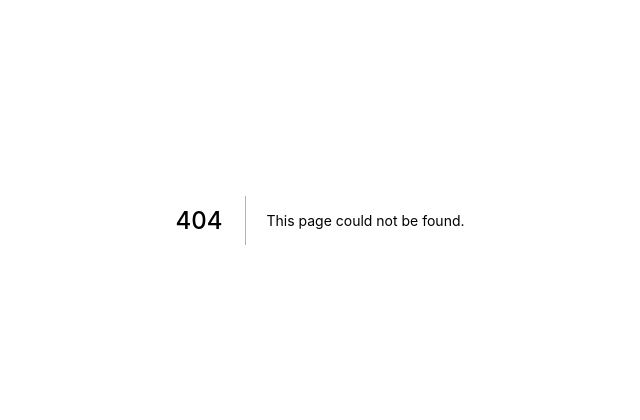
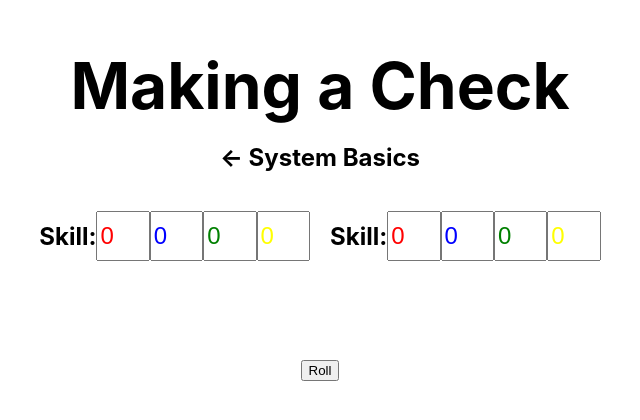
Before and after one commit to robtrizzo/vtt-rpg, a Next.js app: page /guides/making-a-check in a window 1280 px wide. Before the commit this address had no page. Shown: the part 180-600 px from the top of the page, without its empty margins (320-960 px from the left). Built offline with nearby package versions, Linux system fonts and the light colour scheme.

Commit message:
die rolling tool

```diff
--- /dev/null
+++ b/pages/guides/making-a-check.tsx
@@ -0,0 +1,204 @@
+import React from 'react';
+import styles from '../../styles/Home.module.sass';
+export default function MakingACheck() {
+  const [red1, setred1] = React.useState(0);
+  const [blue1, setblue1] = React.useState(0);
+  const [green1, setgreen1] = React.useState(0);
+  const [yellow1, setyellow1] = React.useState(0);
+
+  const [red2, setred2] = React.useState(0);
+  const [blue2, setblue2] = React.useState(0);
+  const [green2, setgreen2] = React.useState(0);
+  const [yellow2, setyellow2] = React.useState(0);
+
+  const [roll1, setRoll1] = React.useState(0);
+  const [roll2, setRoll2] = React.useState(0);
+
+  const red: number[] = [0, 0, 0, 0, 1, 1];
+  const blue: number[] = [0, 0, 0, 0, 1, 1, 1, 1];
+  const green: number[] = [0, 0, 0, 0, 1, 1, 1, 1, 1, 1, 1, 1];
+  const yellow: number[] = [0, 0, 0, 0, 1, 1, 1, 1, 1, 1, 1, 1, 1, 1, 1, 1];
+
+  function roll(n: number, c: number[]) {
+    return Array(n)
+      .fill(0)
+      .reduce((sum, _) => sum + c[Math.floor(Math.random() * c.length)], 0);
+  }
+
+  return (
+    <div className={styles.container}>
+      <main className={styles.main}>
+        <h1 className={styles.title}>Making a Check</h1>
+        <a href="/guides/system-basics">
+          {' '}
+          <h2>&larr; System Basics</h2>{' '}
+        </a>
+        <div className={styles.grid}>
+          <div style={{ margin: '10px' }}>
+            <div
+              style={{
+                display: 'flex',
+                flexDirection: 'row',
+                alignItems: 'center',
+              }}
+            >
+              <h2>Skill: </h2>
+              <input
+                type="number"
+                name="red1"
+                id="red1"
+                style={{
+                  width: '4ch',
+                  fontSize: '1.5em',
+                  height: '50px',
+                  color: 'red',
+                }}
+                value={red1 || 0}
+                onChange={(e) => setred1(parseInt(e.target.value))}
+              />
+              <input
+                type="number"
+                name="blue1"
+                id="blue1"
+                style={{
+                  width: '4ch',
+                  fontSize: '1.5em',
+                  height: '50px',
+                  color: 'blue',
+                }}
+                value={blue1 || 0}
+                onChange={(e) => setblue1(parseInt(e.target.value))}
+              />
+              <input
+                type="number"
+                name="green1"
+                id="green1"
+                style={{
+                  width: '4ch',
+                  fontSize: '1.5em',
+                  height: '50px',
+                  color: 'green',
+                }}
+                value={green1 || 0}
+                onChange={(e) => setgreen1(parseInt(e.target.value))}
+              />
+              <input
+                type="number"
+                name="yellow1"
+                id="yellow1"
+                style={{
+                  width: '4ch',
+                  fontSize: '1.5em',
+                  height: '50px',
+                  color: 'yellow',
+                }}
+                value={yellow1 || 0}
+                onChange={(e) => setyellow1(parseInt(e.target.value))}
+              />
+            </div>
+            <h2
+              style={{
+                color:
+                  roll1 > roll2 ? 'green' : roll1 === roll2 ? 'white' : 'red',
+              }}
+            >
+              {roll1}
+            </h2>
+          </div>
+          <div style={{ margin: '10px' }}>
+            <div
+              style={{
+                display: 'flex',
+                flexDirection: 'row',
+                alignItems: 'center',
+              }}
+            >
+              <h2>Skill: </h2>
+              <input
+                type="number"
+                name="red2"
+                id="red2"
+                style={{
+                  width: '4ch',
+                  fontSize: '1.5em',
+                  height: '50px',
+                  color: 'red',
+                }}
+                value={red2 || 0}
+                onChange={(e) => setred2(parseInt(e.target.value))}
+              />
+              <input
+                type="number"
+                name="blue2"
+                id="blue2"
+                style={{
+                  width: '4ch',
+                  fontSize: '1.5em',
+                  height: '50px',
+                  color: 'blue',
+                }}
+                value={blue2 || 0}
+                onChange={(e) => setblue2(parseInt(e.target.value))}
+              />
+              <input
+                type="number"
+                name="green2"
+                id="green2"
+                style={{
+                  width: '4ch',
+                  fontSize: '1.5em',
+                  height: '50px',
+                  color: 'green',
+                }}
+                value={green2 || 0}
+                onChange={(e) => setgreen2(parseInt(e.target.value))}
+              />
+              <input
+                type="number"
+                name="yellow2"
+                id="yellow2"
+                style={{
+                  width: '4ch',
+                  fontSize: '1.5em',
+                  height: '50px',
+                  color: 'yellow',
+                }}
+                value={yellow2 || 0}
+                onChange={(e) => setyellow2(parseInt(e.target.value))}
+              />
+            </div>
+            <h2
+              style={{
+                color:
+                  roll1 > roll2 ? 'red' : roll1 === roll2 ? 'white' : 'green',
+              }}
+            >
+              {roll2}
+            </h2>
+          </div>
+        </div>
+        <div className={styles.grid}>
+          <button
+            style={{ margin: '10px' }}
+            onClick={() => {
+              setRoll1(
+                roll(red1, red) +
+                  roll(blue1, blue) +
+                  roll(green1, green) +
+                  roll(yellow1, yellow)
+              );
+              setRoll2(
+                roll(red2, red) +
+                  roll(blue2, blue) +
+                  roll(green2, green) +
+                  roll(yellow2, yellow)
+              );
+            }}
+          >
+            Roll
+          </button>
+        </div>
+      </main>
+    </div>
+  );
+}
--- a/pages/guides/system-basics.tsx
+++ b/pages/guides/system-basics.tsx
@@ -9,6 +9,12 @@ export default function SystemBasics() {
           {' '}
           <h2>&larr; Home</h2>{' '}
         </a>
+        <div className={styles.grid}>
+          <a href="/guides/making-a-check" className={styles.card}>
+            <h2>Making a Check &rarr;</h2>
+            <p>Learn how to make a check and how to interpret the results.</p>
+          </a>
+        </div>
       </main>
     </div>
   );
```
